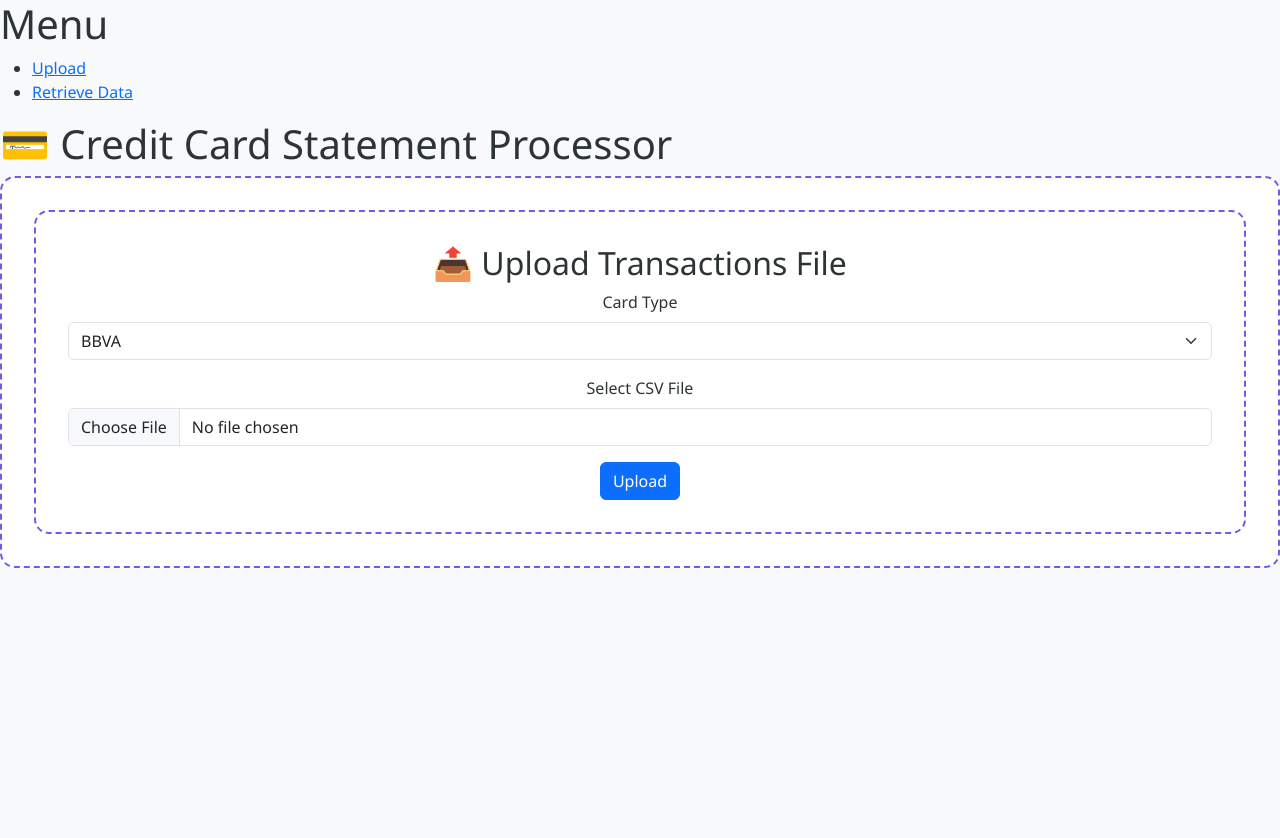
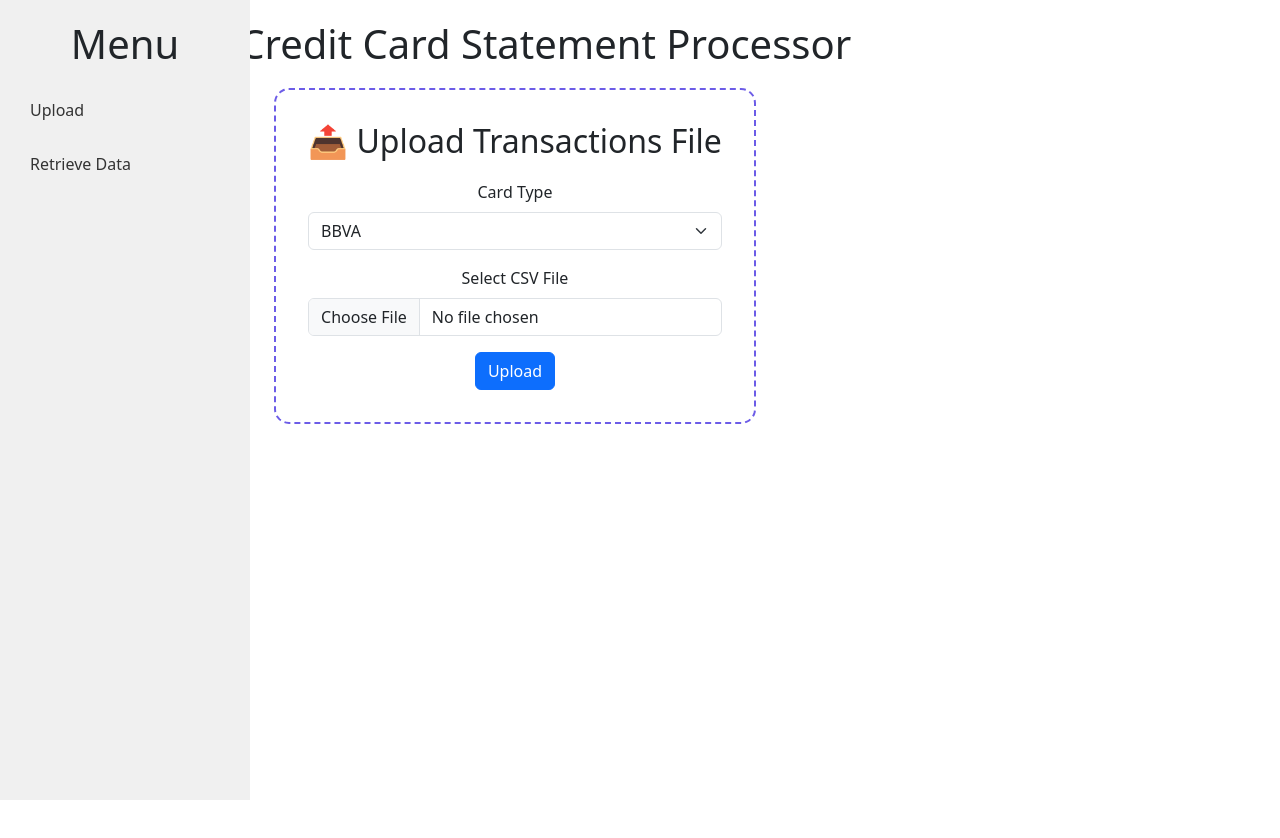
Before and after one commit to adriano1123/adro-ledger-flow-fe, a React (Create React App) app: page / in a window 1280 px wide. Shown: the top 838 px of the page. After the commit the page ends 800 px from the top, so only its background shows below. Built offline with nearby package versions, Linux system fonts and the light colour scheme.

Commit message:
improves css

```diff
--- a/src/App.jsx
+++ b/src/App.jsx
@@ -48,7 +48,7 @@ function FileUploadPage() {
     };
 
     return (
-        <div> {/* No extra div needed here */}
+        <div className="data-module-container"> {/* No extra div needed here */}
             <div className="upload-section"> {/* Keep your existing structure */}
                 <FileUpload onFileUploaded={handleUpload}/>
                 {loading && <div className="loading">Processing...</div>}
@@ -60,7 +60,7 @@ function FileUploadPage() {
 
 function DataRetrievalPage() {
     return (
-        <div className="data-summary-container">
+        <div className="data-module-container">
             <h2>🔍Retrieve Data</h2>
             <DataRetrieval/>
         </div>
--- a/src/index.css
+++ b/src/index.css
@@ -1,162 +1,131 @@
-/* App.css */
-:root {
-    --primary-color: #6c5ce7;
-    --secondary-color: #a8a5e6;
-    --background: #f8f9fa;
-    --text-color: #2d3436;
+body, html {
+    margin: 0;
+    padding: 0;
+    height: 100%; /* Ensure full viewport height */
+    box-sizing: border-box; /* Include padding and border in element's total width and height */
 }
 
-body {
-    font-family: 'Segoe UI', sans-serif;
-    margin: 0;
-    background-color: var(--background);
-    color: var(--text-color);
-    display: flex;
+/* Sidebar */
+.sidebar {
+    position: fixed; /* Fixed position */
+    top: 0;
+    left: 0;
+    height: 100%; /* Full viewport height */
+    width: 250px; /* Adjust width as needed */
+    background-color: #f0f0f0; /* Example background color */
+    overflow-y: auto; /* Add scroll if content overflows */
+    padding: 20px;
 }
 
+.sidebar h1 {
+    text-align: center;
+    margin-bottom: 20px;
+}
+
+.sidebar nav ul {
+    list-style: none;
+    padding: 0;
+}
+
+.sidebar nav li {
+    margin-bottom: 10px;
+}
+
+.sidebar nav a {
+    display: block;
+    padding: 10px;
+    text-decoration: none;
+    color: #333;
+    border-radius: 5px;
+    transition: background-color 0.2s ease;
+}
+
+.sidebar nav a:hover {
+    background-color: #ddd;
+}
+
+
+/* Main Content */
 .app-container {
     display: flex;
     flex-direction: column;
     min-height: 100vh;
-    width: 100vw;
+    margin-right: 250px; /* Make space for the sidebar */
+    padding: 20px;
 }
 
-.data-summary-container {
-    display: flex;
-    align-items: flex-start;
+.app-container h1 {
+    text-align: center;
+    margin-bottom: 20px;
 }
 
-.summary-container, data-table-container {
-    margin: 16px;
+.app-container h2 {
+    text-align: center;
+    margin-bottom: 20px;
 }
 
-.header {
+.data-retrieval-container {
     display: flex;
-    justify-content: space-between;
-    align-items: center;
-    padding: 1rem 2rem;
-    background-color: #f0f0f0;
-    border-bottom: 1px solid #ddd;
-    width: 100%;
+    flex-direction: column; /* Stack elements vertically */
+    align-items: center;   /* Center horizontally */
+    margin-bottom: 20px;
 }
 
-.title-upload-container {
+.retrieval-controls {
     display: flex;
     align-items: center;
+    margin-bottom: 20px; /* Add space below controls */
 }
 
-.header h1 {
-    margin-right: 2rem;
+.retrieval-controls > * {  /* Target direct children of retrieval-controls */
+    margin: 0 10px; /* Add some spacing between the controls */
 }
 
-.header nav ul {
-    list-style: none;
-    padding: 0;
-    margin: 0;
+.data-module-container {
     display: flex;
+    align-items: flex-start; /* Align items to the top */
+    width: 100%; /* Ensure it takes full width */
+    justify-content: center; /* Center the table */
 }
 
-.header nav li {
-    margin-left: 1rem;
+.data-table-container {
+    flex: 1; /* Table takes available space */
+    overflow-y: auto; /* Add scrollbar if needed */
+    max-height: 500px; /* Set a max height for the table */
+    margin-right: 20px; /* Space between table and summary */
+    border: 2px dashed #6c5ce7;
+    border-radius: 15px;
+    padding: 10px;
+    background-color: lightblue;
 }
 
-.header nav a {
-    display: block;
-    padding: 0.5rem 1rem;
-    text-decoration: none;
-    color: var(--text-color);
-    border-radius: 5px;
-    transition: background-color 0.2s ease;
+.summary-container {
+    width: 200px; /* Fixed width for the summary */
+    position: sticky; /* Fixed on scroll */
+    top: 20px; /* Adjust as needed */
+    background-color: lightcoral;
+    border: 2px dashed #6c5ce7;
+    border-radius: 15px;
+    padding: 10px;
+    text-align: center;
 }
 
-.header nav a:hover {
-    background-color: var(--secondary-color);
-    color: white;
+/* Table Styles (You might already have these) */
+.table-responsive {
+    overflow-x: auto; /* Add horizontal scroll if needed */
 }
 
-.content {
-    flex: 1;
-    padding: 2rem;
+.table {
     width: 100%;
+    border-collapse: collapse;
 }
 
-.container {
-    max-width: 1000px;
-    margin: 0 auto;
+.table th, .table td {
+    padding: 8px;
+    border: 1px solid #ddd;
+    text-align: left;
 }
 
-.upload-section {
-    border: 2px dashed var(--primary-color);
-    border-radius: 15px;
-    padding: 2rem;
-    text-align: center;
-    margin: 0; /* Removed bottom margin */
-    transition: all 0.3s ease;
-    background: white;
+.table th {
+    background-color: #f0f0f0;
 }
-
-.upload-section.dragover {
-    background-color: var(--secondary-color);
-    border-color: var(--primary-color);
-}
-
-#fileInput {
-    display: none;
-}
-
-.upload-button {
-    background-color: var(--primary-color);
-    color: white;
-    padding: 0.8rem 1.5rem;
-    border: none;
-    border-radius: 8px;
-    cursor: pointer;
-    font-size: 1rem;
-    transition: transform 0.2s ease;
-}
-
-.upload-button:hover {
-    transform: translateY(-2px);
-}
-
-.results-section {
-    background: white;
-    border-radius: 15px;
-    padding: 1.5rem;
-    box-shadow: 0 4px 6px rgba(0, 0, 0, 0.1);
-    margin-top: 2rem; /* Added top margin */
-}
-
-.total-sum {
-    font-size: 1.2rem;
-    margin-bottom: 1rem;
-    color: var(--primary-color);
-    font-weight: bold;
-}
-
-.transactions-table {
-    width: 100%;
-    border-collapse: collapse;
-    margin-top: 1rem;
-}
-
-.transactions-table th,
-.transactions-table td {
-    padding: 12px;
-    text-align: left;
-    border-bottom: 1px solid #ddd;
-}
-
-.transactions-table th {
-    background-color: var(--primary-color);
-    color: white;
-}
-
-.transactions-table tr:hover {
-    background-color: #f5f5f5;
-}
-
-.scrollable-table {
-    max-height: 500px;
-    overflow-y: auto;
-}
--- a/src/styles.css
+++ /dev/null
@@ -1,55 +0,0 @@
-body {
-    background: linear-gradient(135deg, #f8f9fa 0%, #e9ecef 100%);
-}
-
-.sidebar {
-    height: 100vh;
-    background: white;
-    box-shadow: 2px 0 10px rgba(0,0,0,0.1);
-    padding: 20px;
-    position: fixed;
-    left: 0;
-    width: 280px;
-}
-
-.main-content {
-    margin-left: 280px;
-    padding: 30px;
-}
-
-@media (max-width: 768px) {
-    .sidebar {
-        width: 100%;
-        height: auto;
-        position: relative;
-        margin-bottom: 20px;
-    }
-
-    .main-content {
-        margin-left: 0;
-        padding: 20px;
-    }
-}
-
-.transaction-card {
-    background: white;
-    border-radius: 10px;
-    padding: 15px;
-    margin-bottom: 15px;
-    box-shadow: 0 2px 5px rgba(0,0,0,0.1);
-    transition: transform 0.2s;
-}
-
-.transaction-card:hover {
-    transform: translateY(-3px);
-}
-
-.emoji-icon {
-    font-size: 1.2em;
-    margin-right: 8px;
-}
-
-.btn-emoji {
-    display: flex;
-    align-items: center;
-}
```
